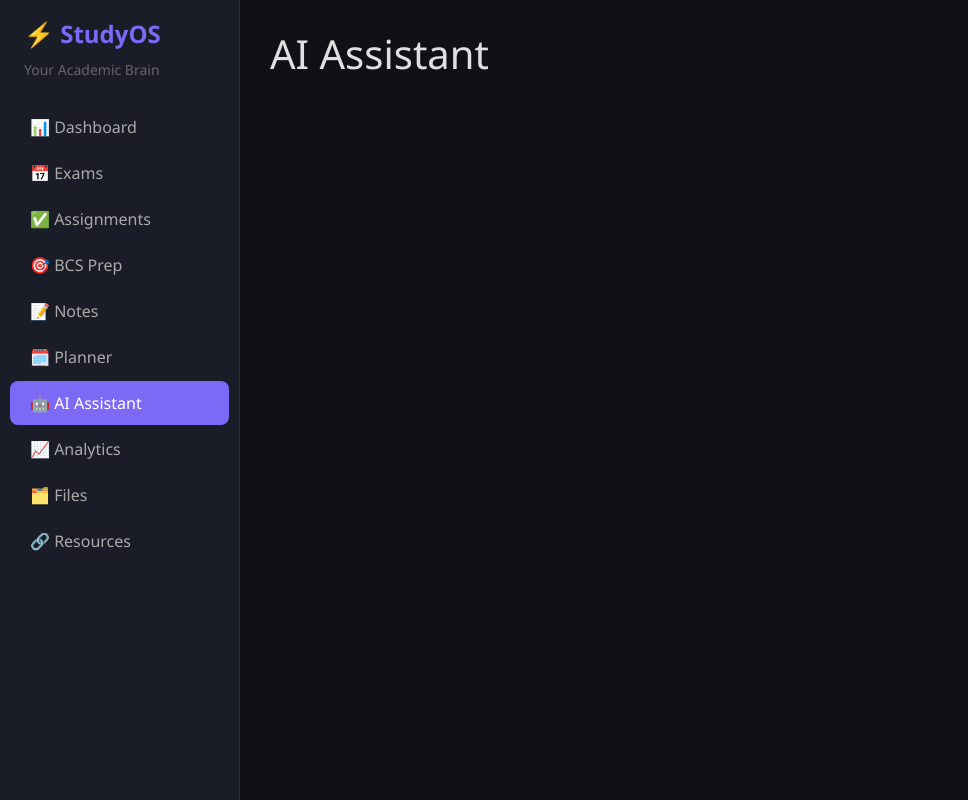
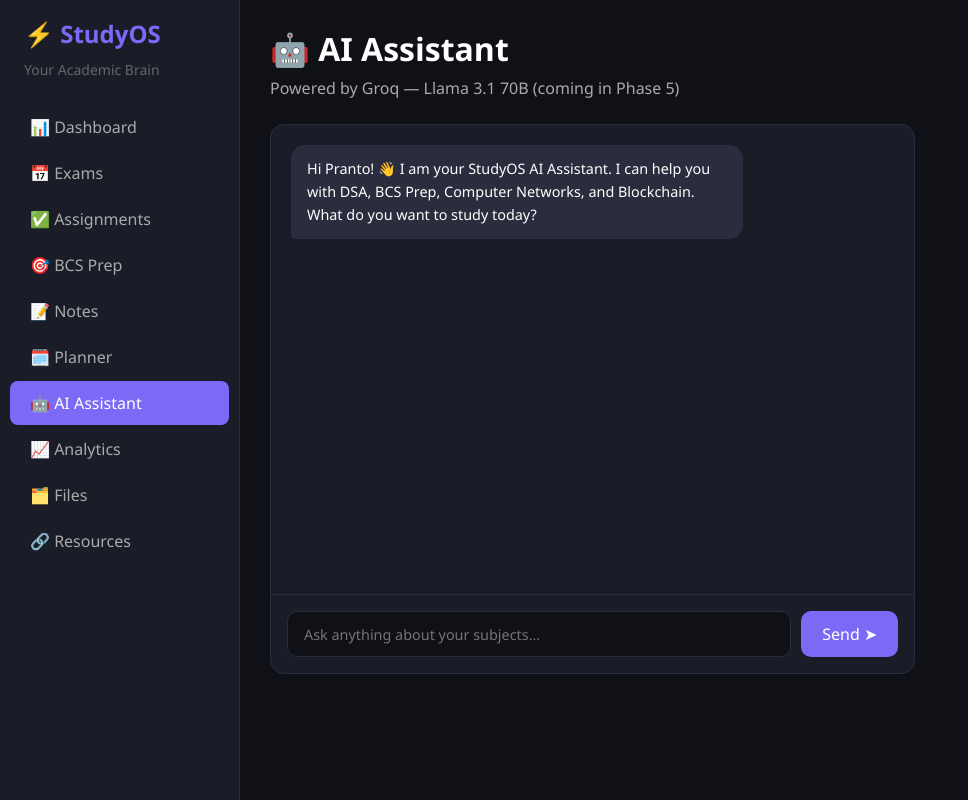
Before and after one commit to MdPrantoSikder/studyOS, a React app in the folder frontend/: page /ai in a window 1280 px wide. Shown: the whole page, without its empty margins (0-968 px from the left). Built offline with nearby package versions, Linux system fonts and the light colour scheme; the HTML template or start-up script is replaced by a standard one.

Commit message:
Build AI Assistant page — chat UI, message history

```diff
--- a/frontend/src/pages/AI.jsx
+++ b/frontend/src/pages/AI.jsx
@@ -1 +1,135 @@
-function AI() { return <h1>AI Assistant</h1> } export default AI
+import { useState } from 'react'
+
+function AI() {
+  const [messages, setMessages] = useState([
+    {
+      id: 1,
+      role: 'ai',
+      text: 'Hi Pranto! 👋 I am your StudyOS AI Assistant. I can help you with DSA, BCS Prep, Computer Networks, and Blockchain. What do you want to study today?',
+    }
+  ])
+  const [input, setInput] = useState('')
+
+  const quickPrompts = [
+    '📊 Explain Binary Search Trees',
+    '🎯 Give me a BCS quiz',
+    '🌐 Explain TCP/IP',
+    '⛓️ What is Proof of Stake?',
+  ]
+
+  function sendMessage(text) {
+    const userMsg = { id: Date.now(), role: 'user', text }
+    const aiMsg = {
+      id: Date.now() + 1,
+      role: 'ai',
+      text: `Great question about "${text}"! This is where the Groq AI (Llama 3.1 70B) will respond. We will connect the real AI in Phase 5 when we build the FastAPI backend. 🚀`,
+    }
+    setMessages(prev => [...prev, userMsg, aiMsg])
+    setInput('')
+  }
+
+  function handleSend() {
+    if (!input.trim()) return
+    sendMessage(input)
+  }
+
+  return (
+    <div>
+      {/* Header */}
+      <div className="mb-4">
+        <h2 style={{ color: '#fff', fontWeight: 'bold' }}>🤖 AI Assistant</h2>
+        <p style={{ color: '#aaa' }}>Powered by Groq — Llama 3.1 70B (coming in Phase 5)</p>
+      </div>
+
+      <div className="row g-4">
+
+        {/* Chat Area */}
+        <div className="col-md-8">
+          <div style={{
+            backgroundColor: '#1a1d27',
+            border: '1px solid #2a2d3e',
+            borderRadius: '14px',
+            display: 'flex',
+            flexDirection: 'column',
+            height: '550px',
+          }}>
+
+            {/* Messages */}
+            <div style={{
+              flex: 1,
+              overflowY: 'auto',
+              padding: '20px',
+              display: 'flex',
+              flexDirection: 'column',
+              gap: '16px',
+            }}>
+              {messages.map((msg) => (
+                <div
+                  key={msg.id}
+                  className={`d-flex ${msg.role === 'user' ? 'justify-content-end' : 'justify-content-start'}`}
+                >
+                  <div style={{
+                    maxWidth: '75%',
+                    backgroundColor: msg.role === 'user' ? '#7c6af7' : '#2a2d3e',
+                    color: '#fff',
+                    borderRadius: msg.role === 'user' ? '14px 14px 4px 14px' : '14px 14px 14px 4px',
+                    padding: '12px 16px',
+                    fontSize: '0.9rem',
+                    lineHeight: '1.6',
+                  }}>
+                    {msg.text}
+                  </div>
+                </div>
+              ))}
+            </div>
+
+            {/* Input */}
+            <div style={{
+              padding: '16px',
+              borderTop: '1px solid #2a2d3e',
+              display: 'flex',
+              gap: '10px',
+            }}>
+              <input
+                type="text"
+                value={input}
+                onChange={e => setInput(e.target.value)}
+                onKeyDown={e => e.key === 'Enter' && handleSend()}
+                placeholder="Ask anything about your subjects..."
+                style={{
+                  flex: 1,
+                  backgroundColor: '#0f1117',
+                  border: '1px solid #2a2d3e',
+                  borderRadius: '10px',
+                  padding: '10px 16px',
+                  color: '#fff',
+                  fontSize: '0.9rem',
+                  outline: 'none',
+                }}
+              />
+              <button
+                onClick={handleSend}
+                className="btn"
+                style={{
+                  backgroundColor: '#7c6af7',
+                  color: '#fff',
+                  borderRadius: '10px',
+                  padding: '10px 20px',
+                  fontWeight: '500',
+                }}
+              >
+                Send ➤
+              </button>
+            </div>
+
+          </div>
+        </div>
+
+
+
+      </div>
+    </div>
+  )
+}
+
+export default AI
```
